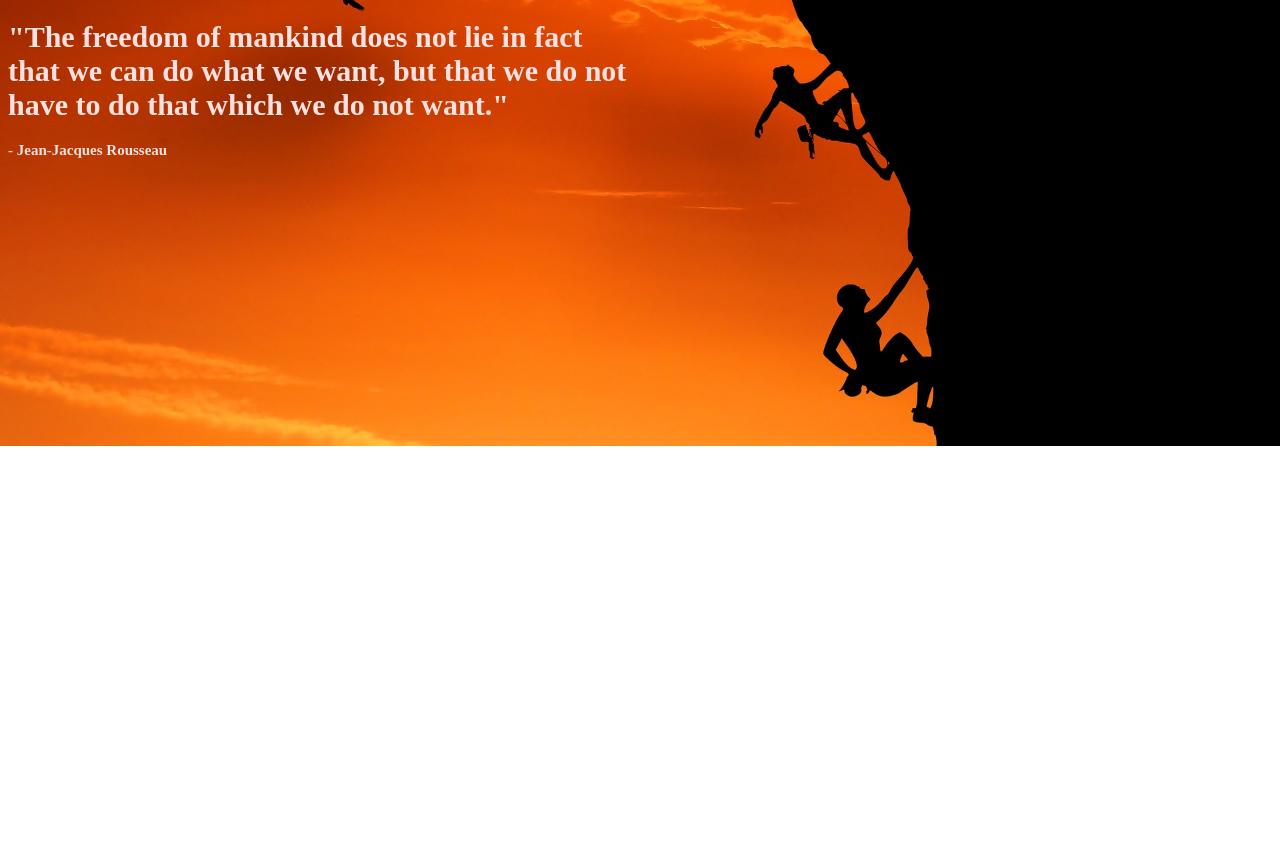
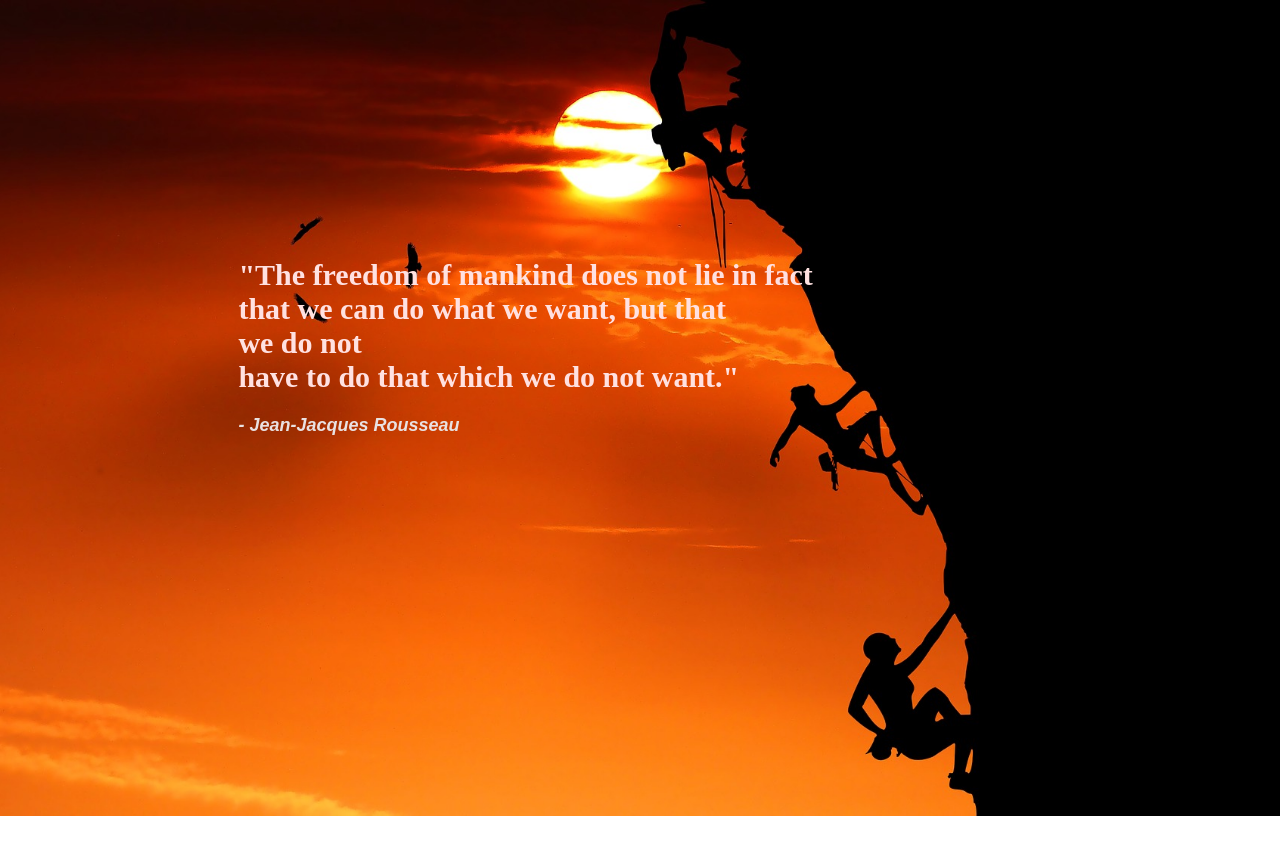
Before and after one commit to Winattwo/simple-quote-page, a plain HTML site: page index.html in a window 1280 px wide. Before the commit the page ends 800 px from the top, so only its background shows below. Drawn offline with Linux system fonts and the light colour scheme.

Commit message:
position

```diff
--- a/index.html
+++ b/index.html
@@ -7,7 +7,9 @@
     <link rel="stylesheet" type="text/css" href="main.css">
 </head>
 <body>
-    <h1>"The freedom of mankind does not lie in fact <br>that we can do what we want, but that we do not<br> have to do that which we do not want."</h1>
-    <h2>- Jean-Jacques Rousseau</h2>
+    <div class="pos">
+      <h1>"The freedom of mankind does not lie in fact <br>that we can do what we want, but that <br>we do not<br> have to do that which we do not want."</h1>
+      <h2>- Jean-Jacques Rousseau</h2>
+    </div>
 </body>
 </html>
--- a/main.css
+++ b/main.css
@@ -1,4 +1,6 @@
 body {
+  width: 90%;
+  height: 100vh;
   background-image: url("assets/sunset-4047944_1920.jpg");
   background-position: center; /* Center the image */
   background-repeat: no-repeat; /* Do not repeat the image */
@@ -8,13 +10,18 @@ body {
 h1 {
   font-family: "SimSun";
   font-size: 30px;
-  font-kerning: auto;
   color: rgb(255, 225, 225);
 }
 
 h2 {
-  font-family: "akaDora";
-  font-size: 15px;
-  font-kerning: auto;
+  font-family: "Arial";
+  font-size: 18px;
+  font-style: italic;
   color: rgb(233, 225, 225);
 }
+
+.pos {
+  padding: 20%;
+  width: 50%;
+  height: 100vh;
+}
```
